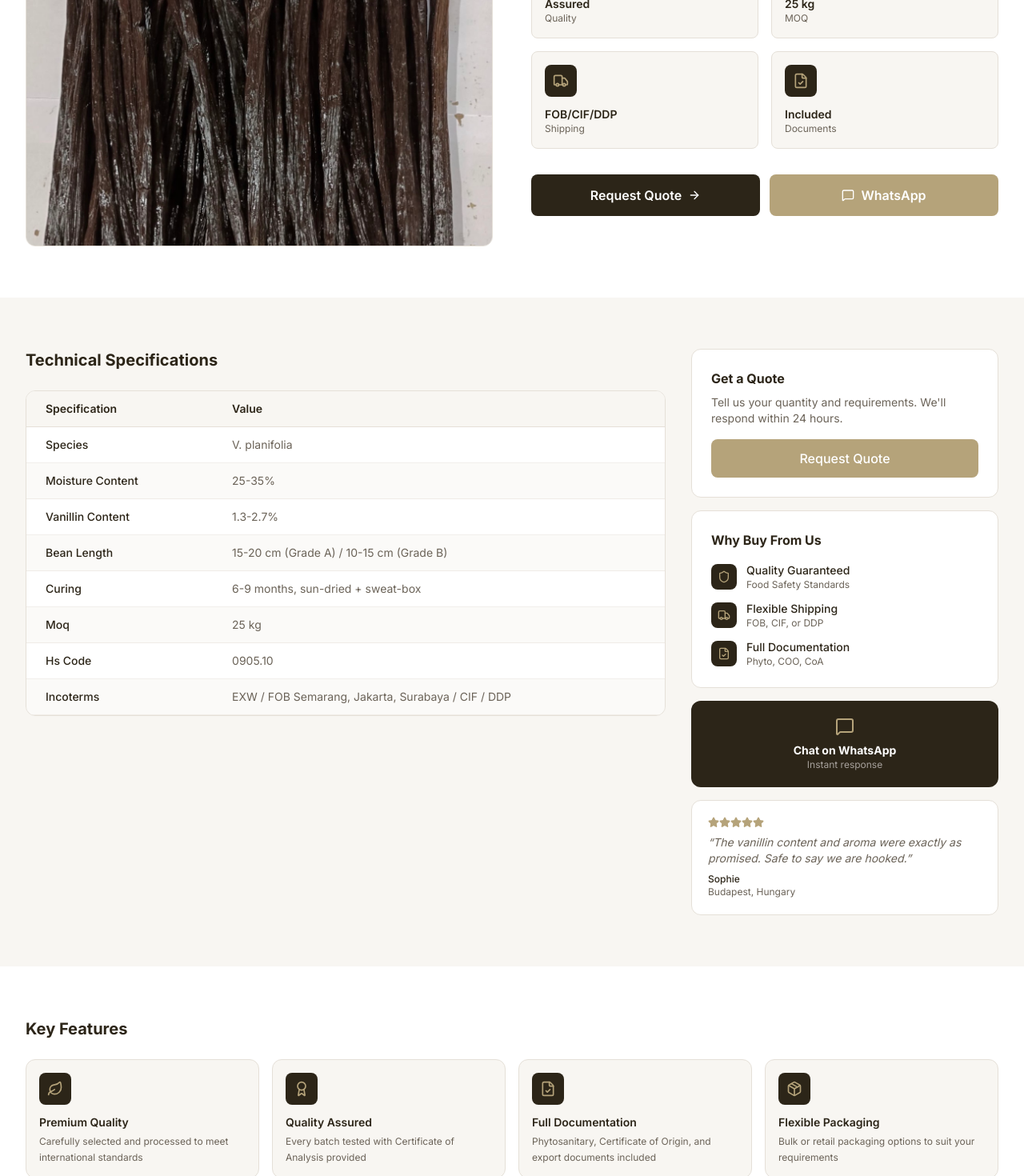
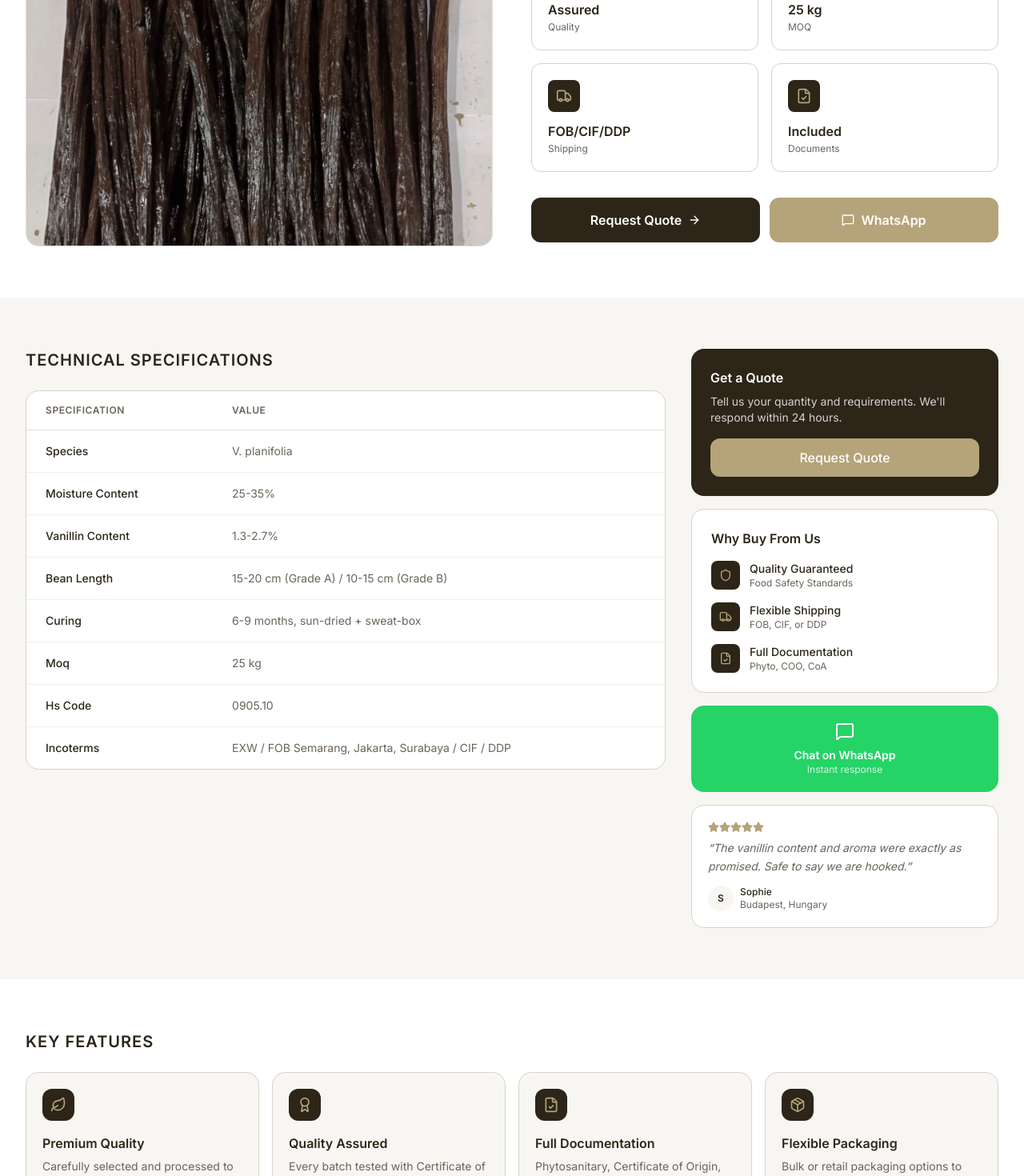
Before and after one commit to irfanmulachela-glitch/vanilla, a Next.js app: page /products/vanilla-beans in a window 1280 px wide. Shown: the part 700-2170 px from the top of the page at 80% size. Built offline with nearby package versions, Linux system fonts and the light colour scheme.

Commit message:
Improve product page UI - cleaner design, better spacing, professional styling

```diff
--- a/src/app/products/[slug]/page.tsx
+++ b/src/app/products/[slug]/page.tsx
@@ -92,7 +92,7 @@ export default async function ProductPage({ params }: PageProps) {
           <div className="grid lg:grid-cols-2 gap-12">
             {/* Product Image */}
             <div>
-              <div className="relative aspect-[4/3] rounded-xl overflow-hidden border border-[#E5E0D8]">
+              <div className="relative aspect-[4/3] rounded-2xl overflow-hidden border border-[#E5E0D8] bg-[#F8F6F2]">
                 <Image
                   src={product.image}
                   alt={product.name}
@@ -104,8 +104,8 @@ export default async function ProductPage({ params }: PageProps) {
             </div>
 
             {/* Quick Info */}
-            <div>
-              <h2 className="text-2xl font-bold text-[#2C2518] mb-6">
+            <div className="flex flex-col justify-center">
+              <h2 className="text-xl font-semibold text-[#2C2518] mb-6 uppercase tracking-wider text-sm">
                 Quick Overview
               </h2>
               <div className="grid grid-cols-2 gap-4 mb-8">
@@ -117,15 +117,15 @@ export default async function ProductPage({ params }: PageProps) {
                 ].map((stat) => (
                   <div
                     key={stat.label}
-                    className="p-4 rounded-lg border border-[#E5E0D8] bg-[#F8F6F2]"
+                    className="p-5 rounded-xl border border-[#D8D3C9] bg-white hover:border-[#B5A37A]/50 transition-colors"
                   >
                     <div className="w-10 h-10 bg-[#2C2518] rounded-lg flex items-center justify-center mb-3">
                       <stat.icon className="w-5 h-5 text-[#B5A37A]" />
                     </div>
-                    <p className="font-semibold text-[#2C2518] text-sm">
+                    <p className="font-semibold text-[#2C2518]">
                       {stat.value}
                     </p>
-                    <p className="text-xs text-[#6B6358]">{stat.label}</p>
+                    <p className="text-xs text-[#6B6358] mt-0.5">{stat.label}</p>
                   </div>
                 ))}
               </div>
@@ -134,7 +134,7 @@ export default async function ProductPage({ params }: PageProps) {
               <div className="flex flex-col sm:flex-row gap-3">
                 <Link
                   href="/contact"
-                  className="flex-1 inline-flex items-center justify-center px-6 py-3.5 bg-[#2C2518] text-white font-semibold rounded-lg hover:bg-[#3D3425] transition-colors"
+                  className="flex-1 inline-flex items-center justify-center px-6 py-4 bg-[#2C2518] text-white font-semibold rounded-xl hover:bg-[#3D3425] transition-colors"
                 >
                   Request Quote
                   <ArrowRight className="ml-2 w-4 h-4" />
@@ -143,7 +143,7 @@ export default async function ProductPage({ params }: PageProps) {
                   href={`https://wa.me/${siteConfig.social.whatsapp}`}
                   target="_blank"
                   rel="noopener noreferrer"
-                  className="flex-1 inline-flex items-center justify-center px-6 py-3.5 bg-[#B5A37A] text-white font-semibold rounded-lg hover:bg-[#A8956A] transition-colors"
+                  className="flex-1 inline-flex items-center justify-center px-6 py-4 bg-[#B5A37A] text-white font-semibold rounded-xl hover:bg-[#A8956A] transition-colors"
                 >
                   <MessageSquare className="mr-2 w-4 h-4" />
                   WhatsApp
@@ -160,17 +160,17 @@ export default async function ProductPage({ params }: PageProps) {
           <div className="grid lg:grid-cols-3 gap-8">
             {/* Specs Table */}
             <div className="lg:col-span-2">
-              <h2 className="text-xl font-bold text-[#2C2518] mb-6">
+              <h2 className="text-xl font-semibold text-[#2C2518] mb-6 uppercase tracking-wider text-sm">
                 Technical Specifications
               </h2>
-              <div className="bg-white rounded-xl border border-[#E5E0D8] overflow-hidden">
+              <div className="bg-white rounded-2xl border border-[#D8D3C9] overflow-hidden">
                 <table className="w-full">
-                  <thead className="bg-[#F8F6F2]">
-                    <tr>
-                      <th className="px-6 py-3 text-left text-sm font-semibold text-[#2C2518] border-b border-[#E5E0D8]">
+                  <thead>
+                    <tr className="border-b border-[#E5E0D8]">
+                      <th className="px-6 py-4 text-left text-xs font-semibold text-[#6B6358] uppercase tracking-wider">
                         Specification
                       </th>
-                      <th className="px-6 py-3 text-left text-sm font-semibold text-[#2C2518] border-b border-[#E5E0D8]">
+                      <th className="px-6 py-4 text-left text-xs font-semibold text-[#6B6358] uppercase tracking-wider">
                         Value
                       </th>
                     </tr>
@@ -180,18 +180,14 @@ export default async function ProductPage({ params }: PageProps) {
                       ([key, value], index) => (
                         <tr
                           key={key}
-                          className={
-                            index % 2 === 0
-                              ? "bg-white"
-                              : "bg-[#F8F6F2]/50"
-                          }
+                          className="border-b border-[#E5E0D8]/50 last:border-0 hover:bg-[#F8F6F2]/50 transition-colors"
                         >
-                          <td className="px-6 py-3 text-sm font-medium text-[#2C2518] border-b border-[#E5E0D8]/50">
+                          <td className="px-6 py-4 text-sm font-medium text-[#2C2518]">
                             {key
                               .replace(/([A-Z])/g, " $1")
                               .replace(/^./, (str) => str.toUpperCase())}
                           </td>
-                          <td className="px-6 py-3 text-sm text-[#6B6358] border-b border-[#E5E0D8]/50">
+                          <td className="px-6 py-4 text-sm text-[#6B6358]">
                             {value}
                           </td>
                         </tr>
@@ -205,28 +201,28 @@ export default async function ProductPage({ params }: PageProps) {
             {/* Sidebar */}
             <div className="space-y-4">
               {/* Quote Card */}
-              <div className="bg-white rounded-xl p-6 border border-[#E5E0D8]">
-                <h3 className="font-bold text-[#2C2518] mb-2">
+              <div className="bg-[#2C2518] rounded-2xl p-6 text-white">
+                <h3 className="font-semibold mb-2">
                   Get a Quote
                 </h3>
-                <p className="text-sm text-[#6B6358] mb-4">
+                <p className="text-sm text-stone-300 mb-4">
                   Tell us your quantity and requirements. We&apos;ll respond
                   within 24 hours.
                 </p>
                 <Link
                   href="/contact"
-                  className="block w-full text-center px-4 py-3 bg-[#B5A37A] text-white font-medium rounded-lg hover:bg-[#A8956A] transition-colors"
+                  className="block w-full text-center px-4 py-3 bg-[#B5A37A] text-white font-medium rounded-xl hover:bg-[#A8956A] transition-colors"
                 >
                   Request Quote
                 </Link>
               </div>
 
               {/* Trust Card */}
-              <div className="bg-white rounded-xl p-6 border border-[#E5E0D8]">
-                <h3 className="font-bold text-[#2C2518] mb-4">
+              <div className="bg-white rounded-2xl p-6 border border-[#D8D3C9]">
+                <h3 className="font-semibold text-[#2C2518] mb-4">
                   Why Buy From Us
                 </h3>
-                <div className="space-y-3">
+                <div className="space-y-4">
                   {[
                     {
                       icon: Shield,
@@ -245,7 +241,7 @@ export default async function ProductPage({ params }: PageProps) {
                     },
                   ].map((item) => (
                     <div key={item.title} className="flex items-center gap-3">
-                      <div className="w-8 h-8 bg-[#2C2518] rounded-lg flex items-center justify-center flex-shrink-0">
+                      <div className="w-9 h-9 bg-[#2C2518] rounded-lg flex items-center justify-center flex-shrink-0">
                         <item.icon className="w-4 h-4 text-[#B5A37A]" />
                       </div>
                       <div>
@@ -264,15 +260,15 @@ export default async function ProductPage({ params }: PageProps) {
                 href={`https://wa.me/${siteConfig.social.whatsapp}?text=Hi, I'm interested in ${product.name}. Can you provide more details?`}
                 target="_blank"
                 rel="noopener noreferrer"
-                className="block bg-[#2C2518] text-white rounded-xl p-5 text-center hover:bg-[#3D3425] transition-colors"
+                className="block bg-[#25D366] text-white rounded-2xl p-5 text-center hover:bg-[#128C7E] transition-colors"
               >
-                <MessageSquare className="w-6 h-6 mx-auto mb-2 text-[#B5A37A]" />
-                <p className="font-bold text-sm">Chat on WhatsApp</p>
-                <p className="text-xs text-stone-400">Instant response</p>
+                <MessageSquare className="w-6 h-6 mx-auto mb-2" />
+                <p className="font-semibold text-sm">Chat on WhatsApp</p>
+                <p className="text-xs text-white/80">Instant response</p>
               </a>
 
               {/* Testimonial */}
-              <div className="bg-white rounded-xl p-5 border border-[#E5E0D8]">
+              <div className="bg-white rounded-2xl p-5 border border-[#D8D3C9]">
                 <div className="flex mb-2">
                   {[1, 2, 3, 4, 5].map((i) => (
                     <Star
@@ -281,12 +277,19 @@ export default async function ProductPage({ params }: PageProps) {
                     />
                   ))}
                 </div>
-                <p className="text-sm text-[#6B6358] italic mb-2">
+                <p className="text-sm text-[#6B6358] italic mb-3 leading-relaxed">
                   &ldquo;The vanillin content and aroma were exactly as
                   promised. Safe to say we are hooked.&rdquo;
                 </p>
-                <p className="text-xs font-medium text-[#2C2518]">Sophie</p>
-                <p className="text-xs text-[#6B6358]">Budapest, Hungary</p>
+                <div className="flex items-center gap-2">
+                  <div className="w-8 h-8 bg-[#F8F6F2] rounded-full flex items-center justify-center">
+                    <span className="text-xs font-semibold text-[#2C2518]">S</span>
+                  </div>
+                  <div>
+                    <p className="text-xs font-medium text-[#2C2518]">Sophie</p>
+                    <p className="text-xs text-[#6B6358]">Budapest, Hungary</p>
+                  </div>
+                </div>
               </div>
             </div>
           </div>
@@ -296,7 +299,7 @@ export default async function ProductPage({ params }: PageProps) {
       {/* Key Features */}
       <section className="bg-white py-12 lg:py-16">
         <div className="max-w-7xl mx-auto px-4 sm:px-6 lg:px-8">
-          <h2 className="text-xl font-bold text-[#2C2518] mb-6">
+          <h2 className="text-xl font-semibold text-[#2C2518] mb-6 uppercase tracking-wider text-sm">
             Key Features
           </h2>
           <div className="grid md:grid-cols-2 lg:grid-cols-4 gap-4">
@@ -324,15 +327,15 @@ export default async function ProductPage({ params }: PageProps) {
             ].map((feature) => (
               <div
                 key={feature.title}
-                className="p-4 rounded-xl border border-[#E5E0D8] bg-[#F8F6F2]"
+                className="p-5 rounded-2xl border border-[#D8D3C9] bg-[#F8F6F2] hover:border-[#B5A37A]/50 transition-colors"
               >
-                <div className="w-10 h-10 bg-[#2C2518] rounded-lg flex items-center justify-center mb-3">
+                <div className="w-10 h-10 bg-[#2C2518] rounded-xl flex items-center justify-center mb-4">
                   <feature.icon className="w-5 h-5 text-[#B5A37A]" />
                 </div>
-                <h3 className="font-semibold text-[#2C2518] text-sm mb-1">
+                <h3 className="font-semibold text-[#2C2518] mb-1.5">
                   {feature.title}
                 </h3>
-                <p className="text-[#6B6358] text-xs leading-relaxed">
+                <p className="text-[#6B6358] text-sm leading-relaxed">
                   {feature.desc}
                 </p>
               </div>
```
